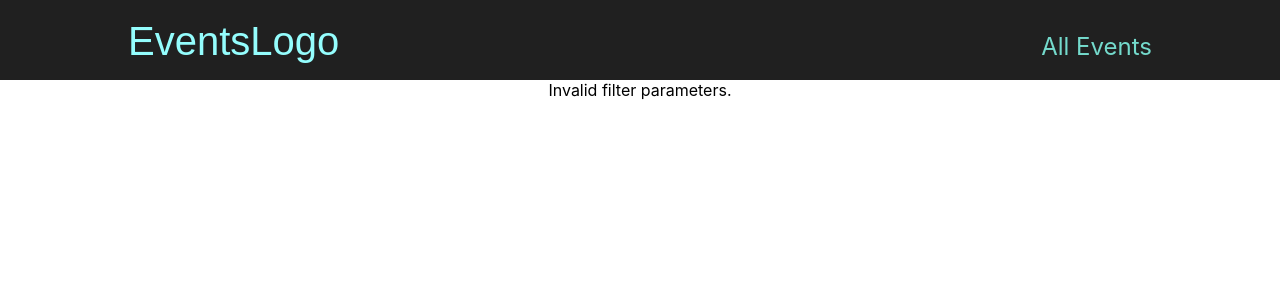
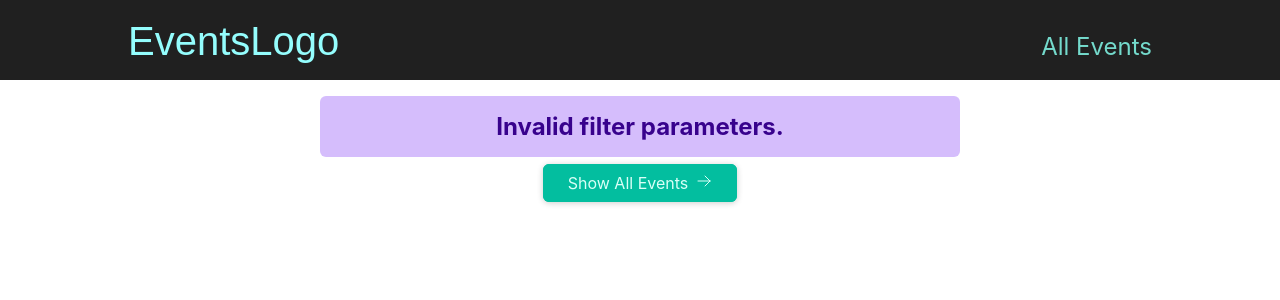
Before and after one commit to PBara7a/events-nextjs, a Next.js app: page /events/e2 in a window 1280 px wide. Shown: the top 300 px of the page. Built offline with nearby package versions, Linux system fonts and the light colour scheme.

Commit message:
Error alert component

```diff
--- /dev/null
+++ b/components/ui/ErrorAlert.tsx
@@ -0,0 +1,11 @@
+import styles from "./errorAlert.module.css";
+
+type ErrorAlertProps = {
+  children: React.ReactNode;
+};
+
+function ErrorAlert({ children }: ErrorAlertProps) {
+  return <div className={styles.alert}>{children}</div>;
+}
+
+export default ErrorAlert;
--- /dev/null
+++ b/components/ui/errorAlert.module.css
@@ -0,0 +1,12 @@
+.alert {
+  margin: 1rem auto;
+  padding: 1rem 2rem;
+  width: 90%;
+  max-width: 40rem;
+  background-color: #d5bdfc;
+  color: #38028d;
+  font-weight: bold;
+  font-size: 1.5rem;
+  text-align: center;
+  border-radius: 6px;
+}
--- a/pages/events/[...slug].tsx
+++ b/pages/events/[...slug].tsx
@@ -1,6 +1,8 @@
 import { NextRouter, useRouter } from "next/router";
 import EventList from "../../components/events/EventList";
 import ResultsTitle from "../../components/events/ResultsTitle";
+import Button from "../../components/ui/Button";
+import ErrorAlert from "../../components/ui/ErrorAlert";
 import { getFilteredEvents } from "../../dummy-data";
 import { Event } from "../../types";
 
@@ -17,13 +19,31 @@ function FilteredEventsPage() {
   const month: number = Number(filterData[1]);
 
   if (isNaN(year) || isNaN(month) || month < 1 || month > 12) {
-    return <p className="center">Invalid filter parameters.</p>;
+    return (
+      <>
+        <ErrorAlert>
+          <p className="center">Invalid filter parameters.</p>
+        </ErrorAlert>
+        <div className="center">
+          <Button path="/events">Show All Events</Button>
+        </div>
+      </>
+    );
   }
 
   const filteredEvents: Array<Event> = getFilteredEvents({ year, month });
 
   if (!filteredEvents.length) {
-    return <p className="center">No events found for the chosen filters!</p>;
+    return (
+      <>
+        <ErrorAlert>
+          <p>No events found for the chosen filters!</p>
+        </ErrorAlert>
+        <div className="center">
+          <Button path="/events">Show All Events</Button>
+        </div>
+      </>
+    );
   }
 
   const date = `${year}/${month}`;
--- a/pages/events/[eventId].tsx
+++ b/pages/events/[eventId].tsx
@@ -5,6 +5,7 @@ import { getEventById } from "../../dummy-data";
 import EventSummary from "../../components/event-detail/EventSummary";
 import EventContent from "../../components/event-detail/EventContent";
 import EventLogistics from "../../components/event-detail/EventLogistics";
+import ErrorAlert from "../../components/ui/ErrorAlert";
 
 function EventDetailPage() {
   const [event, setEvent] = useState<Event | null>(null);
@@ -34,7 +35,9 @@ function EventDetailPage() {
       <EventContent>{event.description}</EventContent>
     </>
   ) : (
-    <p>No event found!</p>
+    <ErrorAlert>
+      <p>No event found!</p>
+    </ErrorAlert>
   );
 }
 
```
